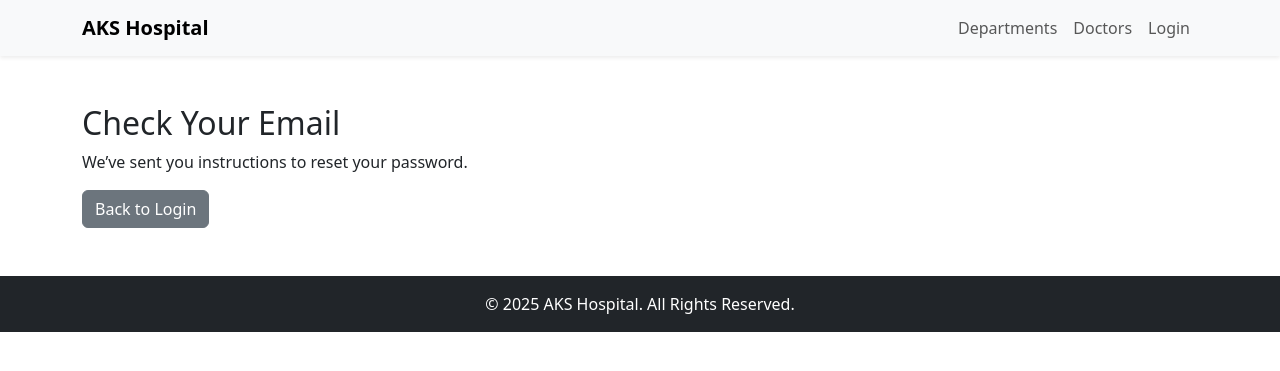
After one commit to Akilarasan1/DocAppoint, a Django app: page /doctor/password_reset/done/ in a window 1280 px wide. The commit adds this page. Shown: the top 371 px of the page. Run offline with Django 5.2, Linux system fonts and the light colour scheme.

Commit message:
update 'doctor password reset/form updates'

```diff
--- a/core/templates/core/password_reset_form.html
+++ b/core/templates/core/doctor_password_reset.html
@@ -1,8 +1,8 @@
 {% extends "base.html" %}
 {% block content %}
 <div class="container mt-5">
-    <h2>Forgot Password?</h2>
-    <p>Enter your email to receive a password reset link.</p>
+    <h2>Doctor - Reset Password</h2>
+    <p>Enter your email to receive password reset instructions.</p>
     <form method="post">
         {% csrf_token %}
         {{ form.as_p }}
--- a/core/templates/core/password_reset_complete.html
+++ b/core/templates/core/doctor_password_reset_complete.html
@@ -2,6 +2,7 @@
 {% block content %}
 <div class="container mt-5">
     <h2>Password Reset Successful</h2>
-    <p>You can now <a href="{% url 'login' %}">login</a> with your new password.</p>
+    <p>Your password has been updated. You can now log in.</p>
+    <a href="{% url 'login' %}" class="btn btn-primary">Go to Login</a>
 </div>
 {% endblock %}
--- a/core/templates/core/password_reset_confirm.html
+++ b/core/templates/core/doctor_password_reset_confirm.html
@@ -1,11 +1,11 @@
 {% extends "base.html" %}
 {% block content %}
 <div class="container mt-5">
-    <h2>Set a New Password</h2>
+    <h2>Enter New Password</h2>
     <form method="post">
         {% csrf_token %}
         {{ form.as_p }}
-        <button type="submit" class="btn btn-success">Change Password</button>
+        <button type="submit" class="btn btn-success">Reset Password</button>
     </form>
 </div>
 {% endblock %}
--- /dev/null
+++ b/core/templates/core/doctor_password_reset_done.html
@@ -0,0 +1,8 @@
+{% extends "base.html" %}
+{% block content %}
+<div class="container mt-5">
+    <h2>Check Your Email</h2>
+    <p>We’ve sent you instructions to reset your password.</p>
+    <a href="{% url 'login' %}" class="btn btn-secondary">Back to Login</a>
+</div>
+{% endblock %}
--- a/core/templates/core/login.html
+++ b/core/templates/core/login.html
@@ -37,7 +37,7 @@
     <p>Don't have an account? <a href="{% url 'register' %}">Register here</a></p>
     <div class="container mt-5">
 
-    <p><a href="{% url 'password_reset' %}">Forgot Password?</a></p>
+    <p><a href="{% url 'doctor_password_reset' %}">Forgot Password?</a></p>
 
         <!-- <button type="submit" class="btn btn-primary">Change Password</button> -->
     </form>
--- a/core/urls.py
+++ b/core/urls.py
@@ -4,7 +4,7 @@ from django.conf import settings
 from django.conf.urls.static import static
 from django.contrib.auth import views as auth_views
 from .views import DoctorPasswordChangeView
-
+from django.urls import reverse_lazy
 
 
 urlpatterns = [
@@ -27,15 +27,44 @@ urlpatterns = [
     path('dashboard/', views.dashboard_redirect, name='dashboard'),
 
     path("patient/profile/", views.patient_profile, name="patient_profile"),
-
     path("profile/", views.patient_profile, name="patient_profile"),
     path("change-password/", views.change_password, name="change_password"),
 
 
-    path("password_reset/", auth_views.PasswordResetView.as_view(), name="password_reset"),
-    path("password_reset/done/", auth_views.PasswordResetDoneView.as_view(), name="password_reset_done"),
-    path("reset/<uidb64>/<token>/", auth_views.PasswordResetConfirmView.as_view(), name="password_reset_confirm"),
-    path("reset/done/", auth_views.PasswordResetCompleteView.as_view(), name="password_reset_complete"),
+
+    path("doctor/change-password/", DoctorPasswordChangeView.as_view(), name="doctor_change_password"),
+
+    # path("password_reset/", auth_views.PasswordResetView.as_view(), name="password_reset"),
+    # path("password_reset/done/", auth_views.PasswordResetDoneView.as_view(), name="password_reset_done"),
+    # path("reset/<uidb64>/<token>/", auth_views.PasswordResetConfirmView.as_view(), name="password_reset_confirm"),
+    # path("reset/done/", auth_views.PasswordResetCompleteView.as_view(), name="password_reset_complete"),
+
+    path("password_reset/",
+         auth_views.PasswordResetView.as_view(
+             template_name="core/doctor_password_reset.html", success_url=reverse_lazy("doctor_password_reset_done")
+         ),
+         name="doctor_password_reset"),
+
+    path("doctor/password_reset/done/",
+         auth_views.PasswordResetDoneView.as_view(
+             template_name="core/doctor_password_reset_done.html"
+         ),
+         name="doctor_password_reset_done"),
+
+    path("doctor/reset/<uidb64>/<token>/",
+         auth_views.PasswordResetConfirmView.as_view(
+             template_name="core/doctor_password_reset_confirm.html"
+         ),
+         name="doctor_password_reset_confirm"),
+
+    path("doctor/reset/done/",
+         auth_views.PasswordResetCompleteView.as_view(
+             template_name="core/doctor_password_reset_complete.html"
+         ),
+         name="doctor_password_reset_complete"),
+
+
+
 ]
 
 if settings.DEBUG:
```
Also changed, not shown: core/templates/core/doctor_password_change.html (+6 -2 lines), core/templates/core/doctor_profile.html (+16 -4 lines), core/templates/core/password_reset.html (deleted, +0 -7 lines), core/views.py (+0 -9 lines).
